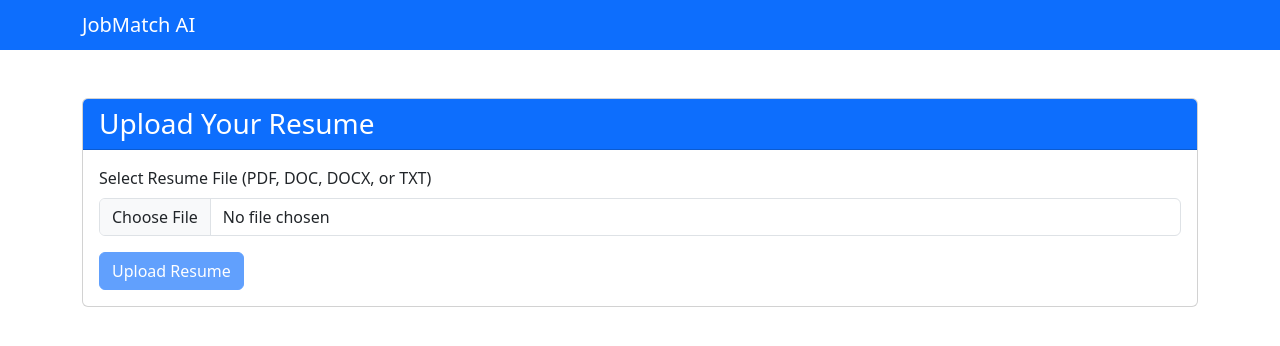
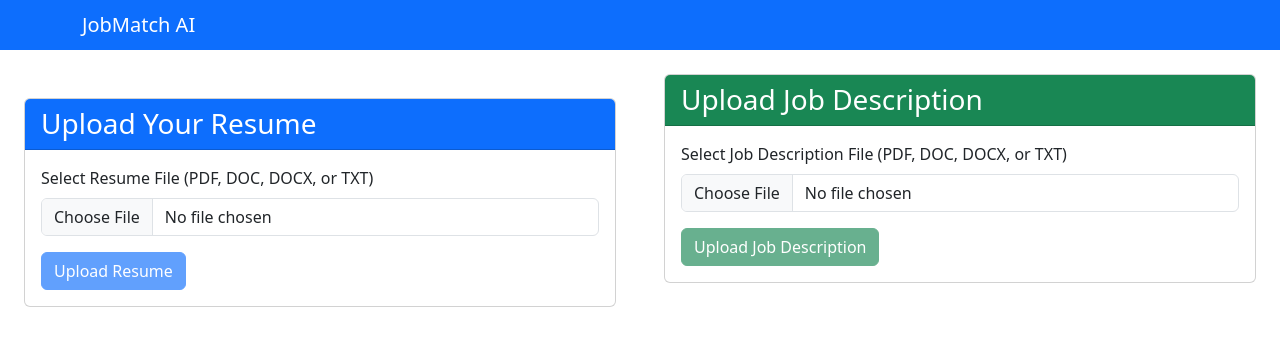
Before and after one commit to arijul2/bukayo, a React (Create React App) app in the folder frontend/: page / in a window 1280 px wide. Shown: the top 346 px of the page. Built offline with nearby package versions, Linux system fonts and the light colour scheme.

Commit message:
Add job description upload functionality
- Add JobDescriptionUpload component for uploading job descriptions
- Update App.tsx to display both resume and job description uploads side-by-side
- Extend FastAPI backend with job description upload endpoints

```diff
--- a/frontend/src/App.tsx
+++ b/frontend/src/App.tsx
@@ -1,5 +1,6 @@
 import React from "react";
 import FileUpload from "./components/FileUpload";
+import JobDescriptionUpload from "./components/JobDescriptionUpload";
 import "bootstrap/dist/css/bootstrap.min.css";
 
 function App() {
@@ -11,7 +12,16 @@ function App() {
         </div>
       </nav>
 
-      <FileUpload />
+      <div className="container-fluid">
+        <div className="row">
+          <div className="col-md-6">
+            <FileUpload />
+          </div>
+          <div className="col-md-6">
+            <JobDescriptionUpload />
+          </div>
+        </div>
+      </div>
     </div>
   );
 }
```
